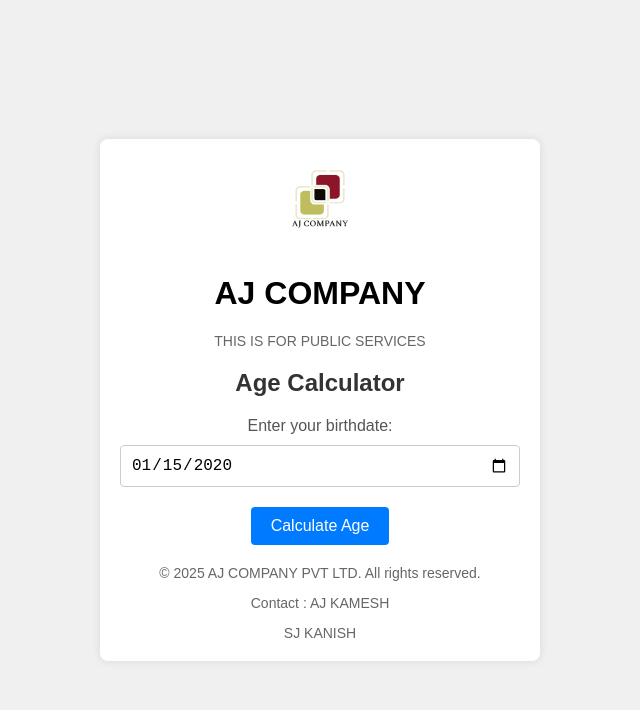
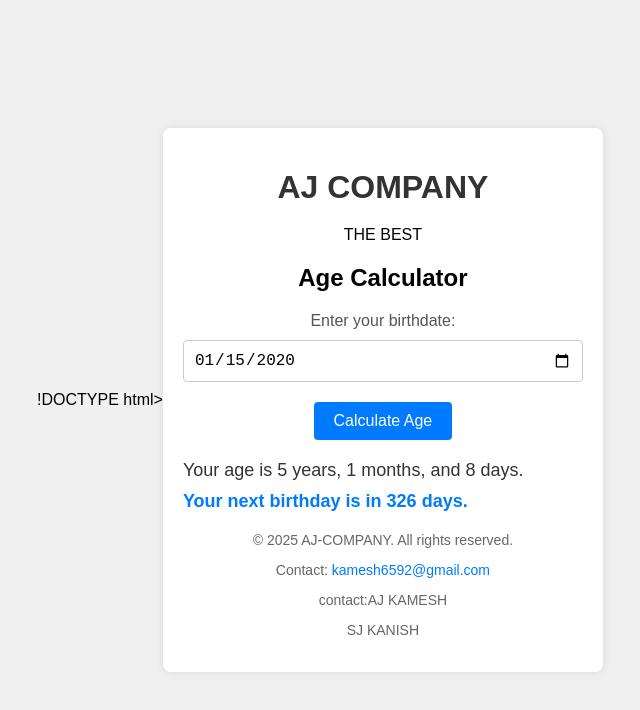
Before and after one commit to kamesh14151/AJ-COMPANY, a plain HTML site: page index.html in a window 1280 px wide. Both pictures are taken after typing "2020-01-15" into the empty fields and a click on the button "Calculate Age". Shown: the whole page, without its empty margins (320-960 px from the left). Drawn offline with Linux system fonts and the light colour scheme; files whose address does not match are found by name.

Commit message:
Update index.html

```diff
--- a/index.html
+++ b/index.html
@@ -1,18 +1,93 @@
-<!DOCTYPE html>
+!DOCTYPE html>
 <html lang="en">
 <head>
     <meta charset="UTF-8">
     <meta name="viewport" content="width=device-width, initial-scale=1.0">
     <title>Age Calculator</title>
-    <link rel="stylesheet" href="style.css">
+    <style>
+        body {
+            font-family: Arial, sans-serif;
+            display: flex;
+            justify-content: center;
+            align-items: center;
+            height: 100vh;
+            margin: 0;
+            background-color: #f0f0f0;
+        }
+        .container {
+            background-color: #fff;
+            padding: 20px;
+            border-radius: 8px;
+            box-shadow: 0 0 10px rgba(0, 0, 0, 0.1);
+            text-align: center;
+            max-width: 400px;
+            width: 100%;
+        }
+        h1 {
+            margin-bottom: 20px;
+            color: #333;
+        }
+        label {
+            display: block;
+            margin-bottom: 10px;
+            font-size: 16px;
+            color: #555;
+        }
+        input[type="date"] {
+            padding: 10px;
+            font-size: 16px;
+            margin-bottom: 20px;
+            border: 1px solid #ccc;
+            border-radius: 4px;
+            width: 100%;
+            box-sizing: border-box;
+        }
+        button {
+            padding: 10px 20px;
+            font-size: 16px;
+            background-color: #007bff;
+            color: #fff;
+            border: none;
+            border-radius: 4px;
+            cursor: pointer;
+            transition: background-color 0.3s ease;
+        }
+        button:hover {
+            background-color: #0056b3;
+        }
+        #result {
+            margin-top: 20px;
+            font-size: 18px;
+            text-align: left;
+        }
+        #age, #next-birthday {
+            margin: 10px 0;
+            color: #333;
+        }
+        #next-birthday {
+            color: #007bff;
+            font-weight: bold;
+        }
+        .footer {
+            margin-top: 20px;
+            font-size: 14px;
+            color: #666;
+        }
+        .footer a {
+            color: #007bff;
+            text-decoration: none;
+        }
+        .footer a:hover {
+            text-decoration: underline;
+        }
+    </style>
 </head>
 <body>
     <div class="container">
-        <!-- Company Logo and Name -->
+        <!-- Company Name and Logo -->
         <header>
-            <img src="c:\Users\LENOVO\Pictures\AJLOGO.jpg" alt="Company Logo" class="logo">
-            <h1 class="company name">AJ COMPANY</h1>
-            <p class="tagline">THIS IS FOR PUBLIC SERVICES</p>
+            <h1 class="company-name">AJ COMPANY</h1>
+            <p class="tagline">THE BEST</p>
         </header>
 
         <!-- Age Calculator Section -->
@@ -25,14 +100,63 @@
             <p id="next-birthday"></p>
         </div>
 
-        <!-- Footer with Company Details -->
-        <footer>
-            <p>&copy; 2025 AJ COMPANY PVT LTD. All rights reserved.</p>
-            <p>Contact :  AJ KAMESH </p>  SJ KANISH <a href="mailto:info@yourcompany> kamesh6592@gmail.com </a></p>
-
+        <!-- Footer with Contact Details -->
+        <footer class="footer">
+            <p>&copy; 2025 AJ-COMPANY. All rights reserved.</p>
+            <p>Contact: <a href="mailto:info@yourcompany.com">kamesh6592@gmail.com</a></p>
+            <p>contact:AJ KAMESH </p> SJ KANISH</p>
         </footer>
     </div>
 
-    <script src="script.js"></script>
+    <script>
+        function calculateAge() {
+            const birthdate = document.getElementById('birthdate').value;
+            const ageElement = document.getElementById('age');
+            const nextBirthdayElement = document.getElementById('next-birthday');
+
+            if (!birthdate) {
+                ageElement.textContent = 'Please enter your birthdate.';
+                nextBirthdayElement.textContent = '';
+                return;
+            }
+
+            const today = new Date();
+            const birthDate = new Date(birthdate);
+
+            // Check if the birthdate is in the future
+            if (birthDate > today) {
+                ageElement.textContent = 'Invalid date! Birthdate cannot be in the future.';
+                nextBirthdayElement.textContent = '';
+                return;
+            }
+
+            // Calculate age in years, months, and days
+            let age = today.getFullYear() - birthDate.getFullYear();
+            let monthDifference = today.getMonth() - birthDate.getMonth();
+            let dayDifference = today.getDate() - birthDate.getDate();
+
+            if (monthDifference < 0 || (monthDifference === 0 && dayDifference < 0)) {
+                age--;
+                monthDifference += 12;
+            }
+
+            if (dayDifference < 0) {
+                const lastMonth = new Date(today.getFullYear(), today.getMonth() - 1, birthDate.getDate());
+                dayDifference = Math.floor((today - lastMonth) / (1000 * 60 * 60 * 24));
+                monthDifference--;
+            }
+
+            ageElement.textContent = `Your age is ${age} years, ${monthDifference} months, and ${dayDifference} days.`;
+
+            // Calculate next birthday
+            const nextBirthday = new Date(today.getFullYear(), birthDate.getMonth(), birthDate.getDate());
+            if (nextBirthday < today) {
+                nextBirthday.setFullYear(today.getFullYear() + 1);
+            }
+
+            const daysUntilNextBirthday = Math.ceil((nextBirthday - today) / (1000 * 60 * 60 * 24));
+            nextBirthdayElement.textContent = `Your next birthday is in ${daysUntilNextBirthday} days.`;
+        }
+    </script>
 </body>
 </html>
```
